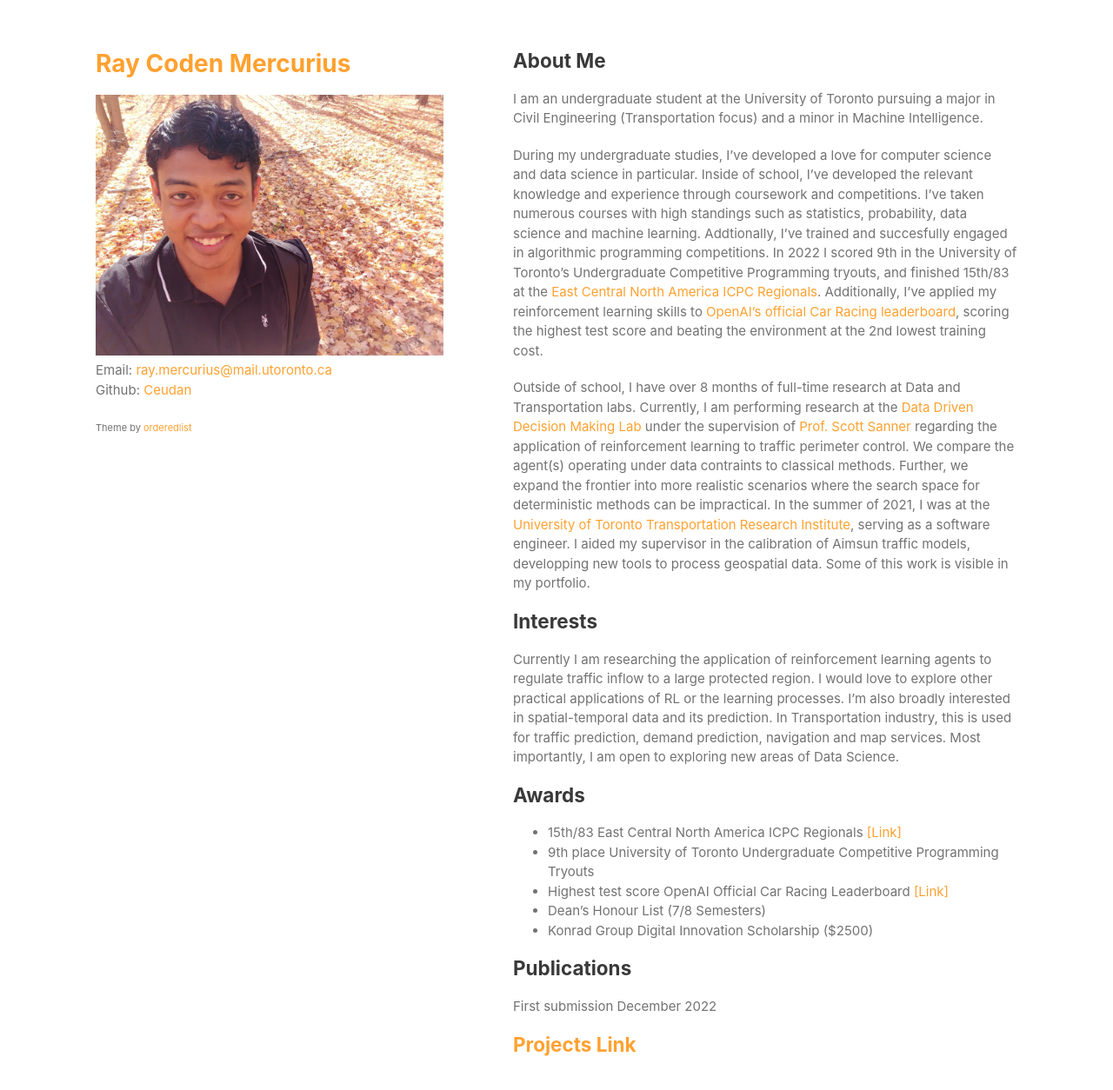
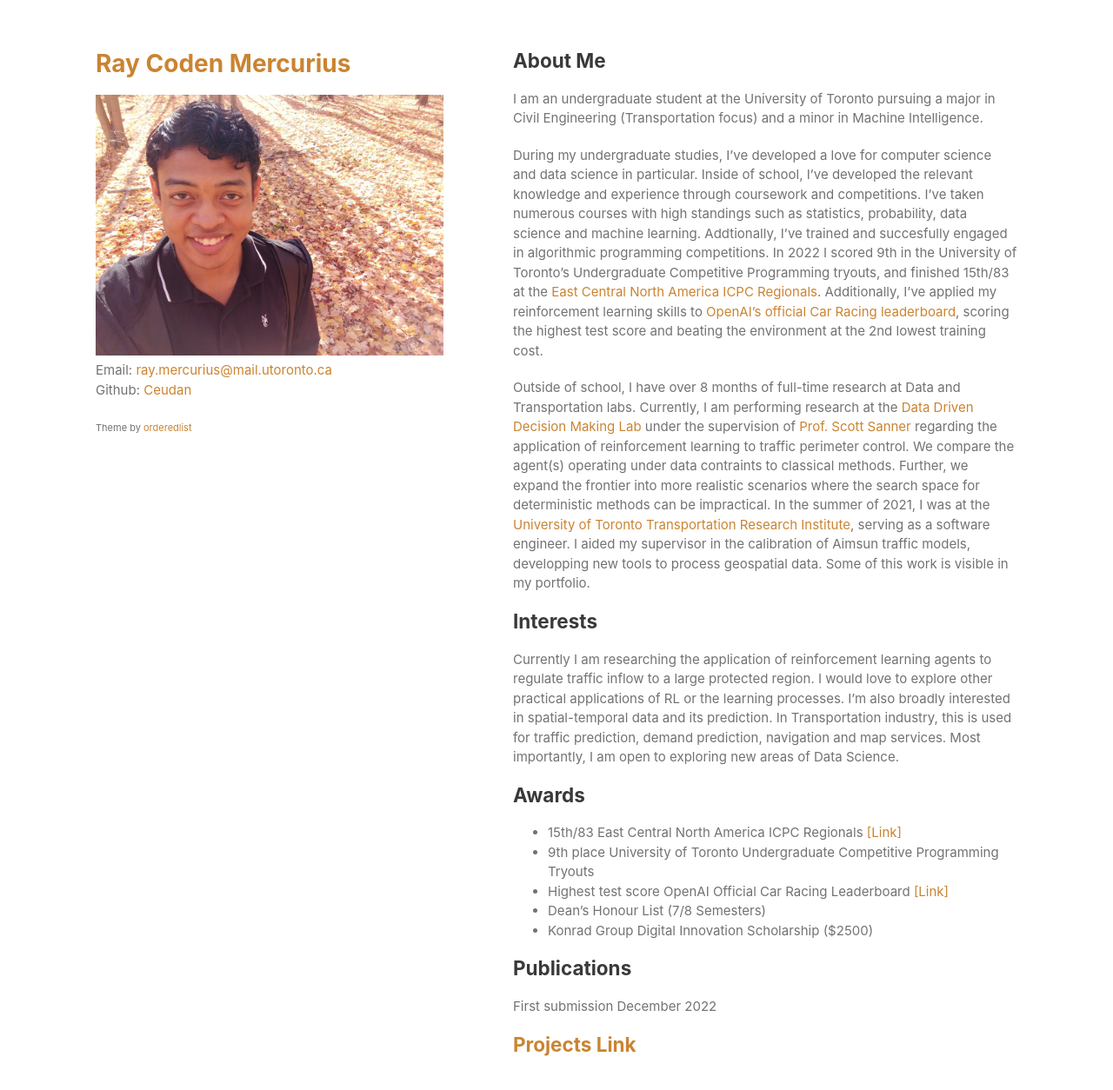
Before and after one commit to Ceudan/Ceudan_Reads.github.io, a Jekyll site: the page built from index.md, in a window 1280 px wide and 1369 px high. Shown: the top 1254 px of the window at 87% size. Built offline with Jekyll 4.4.1, drawn with Linux system fonts in a browser that asks for light colours.

Commit message:
Update jekyll-theme-minimal.scss

```diff
--- a/_sass/jekyll-theme-minimal.scss
+++ b/_sass/jekyll-theme-minimal.scss
@@ -37,7 +37,7 @@ h3, h4, h5, h6 {
 
 a {
   // color:#267CB9;
-  color:#FFA130;
+  color:#CA8431;
   text-decoration:none;
 }
 
```
